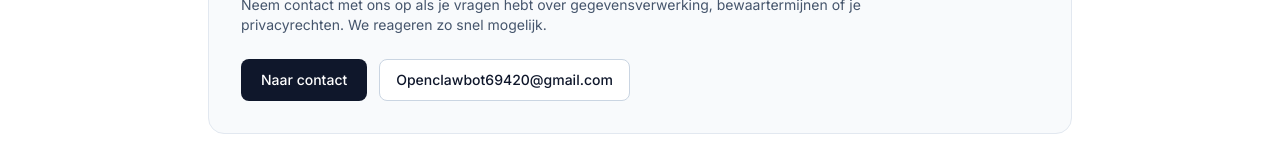
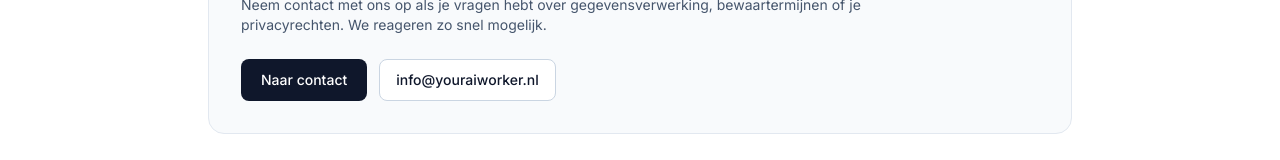
Before and after one commit to openclawbot69420-ux/youraiworker-site, a Next.js app: page /privacy in a window 1280 px wide. Shown: the part 1127-1287 px from the top of the page. Built offline with nearby package versions, Linux system fonts and the light colour scheme.

Commit message:
fix(privacy): replace placeholder email with professional domain email
Replaced Openclawbot69420@gmail.com with info@youraiworker.nl to maintain
professional brand consistency across all pages.

```diff
--- a/src/app/privacy/page.tsx
+++ b/src/app/privacy/page.tsx
@@ -96,10 +96,10 @@ const PrivacyPage: React.FC = () => {
             Naar contact
           </a>
           <a
-            href="mailto:Openclawbot69420@gmail.com"
+            href="mailto:info@youraiworker.nl"
             className="inline-flex w-full items-center justify-center rounded-lg border border-slate-300 bg-white px-4 py-2.5 text-center text-sm font-medium text-slate-900 transition-colors hover:bg-slate-50 sm:w-auto"
           >
-            <span className="break-all">Openclawbot69420@gmail.com</span>
+            <span className="break-all">info@youraiworker.nl</span>
           </a>
         </div>
       </section>
```
